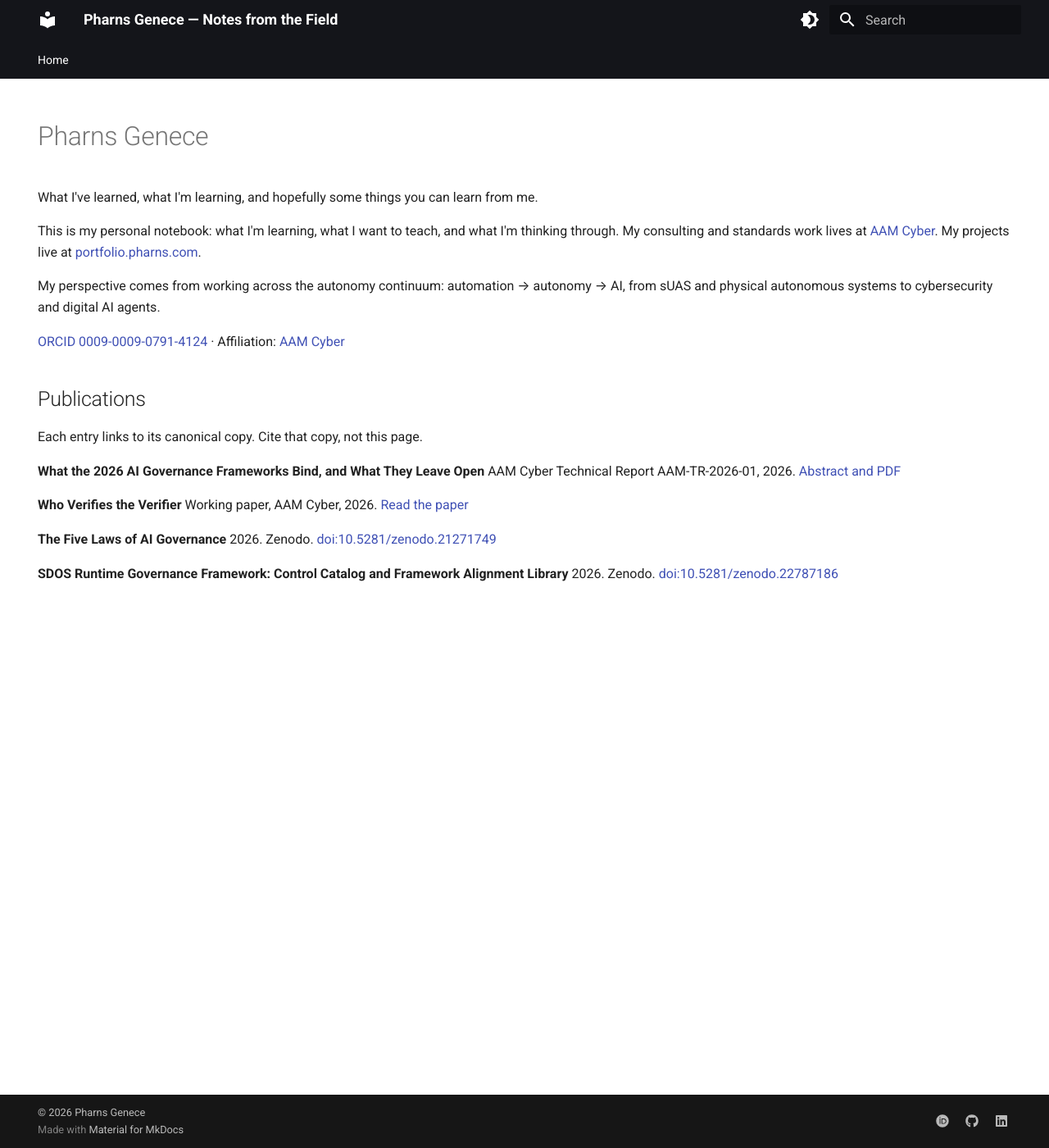
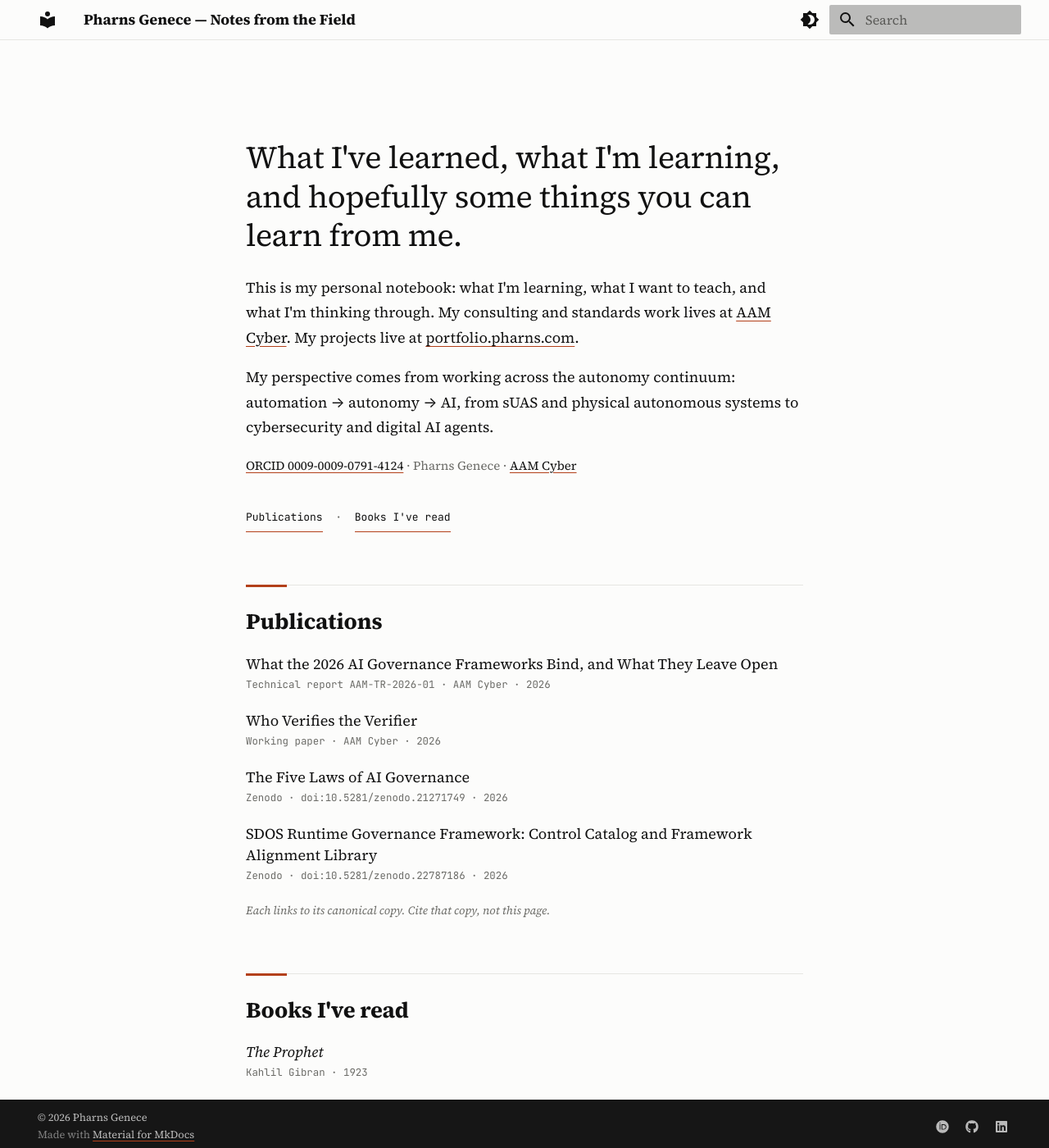
Before and after one commit to Pharns/research, an MkDocs documentation site: the page built from docs/index.md, in a window 1280 px wide and 1400 px high. Shown: the whole window at 82% size. Built offline with MkDocs 1.6.1 and Material for MkDocs 9.7.7, drawn with Linux system fonts in a browser that asks for light colours.

Commit message:
Design: quiet typographic theme, prominent sections, Books I've read
- Source Serif 4 + JetBrains Mono, one accent, custom light/dark palette
- Home as one reading column; publications as a plain list
- Large section headings with jump links under the intro
- New section: Books I've read (The Prophet, Kahlil Gibran)
- Notebook stage labels (Learning / Developing / Learned) styled for when
  the notebook is unhidden; notebook stays hidden

```diff
--- /dev/null
+++ b/docs/assets/site.css
@@ -0,0 +1,155 @@
+/* Notes from the Field — quiet, typographic. One accent, two typefaces. */
+
+[data-md-color-scheme="default"] {
+  --md-primary-fg-color: #FCFCFB;
+  --md-primary-fg-color--light: #FCFCFB;
+  --md-primary-fg-color--dark: #FCFCFB;
+  --md-primary-bg-color: #111111;
+  --md-primary-bg-color--light: #5A5A57;
+  --md-accent-fg-color: #B3401A;
+  --md-default-bg-color: #FCFCFB;
+  --md-default-fg-color: #111111;
+  --md-default-fg-color--light: #5A5A57;
+  --md-default-fg-color--lighter: #8A8A86;
+  --md-default-fg-color--lightest: #E6E6E2;
+  --md-typeset-color: #111111;
+  --md-typeset-a-color: #111111;
+  --nf-muted: #6B6B67;
+  --nf-rule: #E6E6E2;
+  --nf-stage-learning: #B3401A;
+  --nf-stage-developing: #8A6A12;
+  --nf-stage-learned: #2F5D46;
+}
+
+[data-md-color-scheme="slate"] {
+  --md-hue: 150;
+  --md-primary-fg-color: #121413;
+  --md-primary-fg-color--light: #121413;
+  --md-primary-fg-color--dark: #121413;
+  --md-primary-bg-color: #E8E6E1;
+  --md-primary-bg-color--light: #A9A7A1;
+  --md-accent-fg-color: #E58A62;
+  --md-default-bg-color: #121413;
+  --md-default-fg-color: #E8E6E1;
+  --md-default-fg-color--light: #B5B3AD;
+  --md-default-fg-color--lighter: #8C8A85;
+  --md-default-fg-color--lightest: #2A2D2B;
+  --md-typeset-color: #E8E6E1;
+  --md-typeset-a-color: #E8E6E1;
+  --nf-muted: #A3A19B;
+  --nf-rule: #2A2D2B;
+  --nf-stage-learning: #E58A62;
+  --nf-stage-developing: #D9B45A;
+  --nf-stage-learned: #7FBF9A;
+}
+
+/* Header: page-coloured, hairline rule, no shadow */
+.md-header,
+.md-header--shadow {
+  box-shadow: none;
+  border-bottom: 1px solid var(--nf-rule);
+}
+.md-header__topic:first-child { font-weight: 600; }
+
+/* Links: underline in the accent colour */
+.md-typeset a {
+  text-decoration: underline;
+  text-decoration-color: var(--md-accent-fg-color);
+  text-underline-offset: 0.2em;
+}
+.md-typeset a:hover { color: var(--md-accent-fg-color); }
+
+/* Home: one narrow reading column */
+.home {
+  max-width: 34rem;
+  margin: 0 auto;
+  padding-top: 3.5rem;
+}
+.home h1 {
+  font-size: 1.9rem;
+  font-weight: 400;
+  line-height: 1.25;
+  letter-spacing: -0.01em;
+  color: var(--md-default-fg-color);
+  margin: 0 0 1.2rem;
+}
+.home > p {
+  font-size: 0.9rem;
+  line-height: 1.7;
+}
+.home .orcid { font-size: 0.75rem; color: var(--nf-muted); }
+
+/* Section headings: full serif heading with a short accent rule above */
+.home h2 {
+  font-size: 1.35rem;
+  font-weight: 600;
+  line-height: 1.2;
+  letter-spacing: -0.005em;
+  color: var(--md-default-fg-color);
+  margin: 3.2rem 0 1.1rem;
+  padding-top: 1.4rem;
+  border-top: 1px solid var(--nf-rule);
+  position: relative;
+}
+.home h2::before {
+  content: "";
+  position: absolute;
+  top: -1px;
+  left: 0;
+  width: 2.5rem;
+  height: 3px;
+  background: var(--md-accent-fg-color);
+}
+.home h2 .headerlink { display: none; }
+
+/* Jump links under the intro */
+.home .jump {
+  font-family: var(--md-code-font-family);
+  font-size: 0.65rem;
+  color: var(--nf-muted);
+  margin-top: 1.6rem;
+}
+.home .jump a {
+  display: inline-block;
+  padding: 0.5rem 0;
+  text-decoration: none;
+  color: var(--md-default-fg-color);
+  border-bottom: 1px solid var(--md-accent-fg-color);
+  line-height: 1.2;
+}
+.home .jump a:hover { color: var(--md-accent-fg-color); }
+
+/* Publications: title line + mono meta line, no cards */
+.home .pub { margin: 0 0 1.1rem; line-height: 1.45; font-size: 0.9rem; }
+.home .pub a { text-decoration: none; }
+.home .pub a:hover { text-decoration: underline; text-decoration-color: var(--md-accent-fg-color); }
+.home .pub-meta {
+  display: block;
+  margin-top: 0.15rem;
+  font-family: var(--md-code-font-family);
+  font-size: 0.62rem;
+  color: var(--nf-muted);
+}
+.home .pub-note { font-size: 0.7rem; font-style: italic; color: var(--nf-muted); }
+
+/* Notebook: learning stages are blog categories, shown as small mono labels */
+.md-post__meta a[href*="category/learning"],
+.md-post__meta a[href*="category/developing"],
+.md-post__meta a[href*="category/learned"] {
+  font-family: var(--md-code-font-family);
+  font-size: 0.6rem;
+  letter-spacing: 0.08em;
+  text-transform: uppercase;
+  text-decoration: none;
+  border: 1px solid currentColor;
+  border-radius: 999px;
+  padding: 0.1rem 0.5rem;
+}
+.md-post__meta a[href*="category/learning"] { color: var(--nf-stage-learning); }
+.md-post__meta a[href*="category/developing"] { color: var(--nf-stage-developing); }
+.md-post__meta a[href*="category/learned"] { color: var(--nf-stage-learned); }
+
+/* Tabs (used once the Notebook is unhidden): page-coloured, small mono */
+.md-tabs { background: var(--md-default-bg-color); color: var(--md-default-fg-color--light); border-bottom: 1px solid var(--nf-rule); }
+.md-tabs__link { font-family: var(--md-code-font-family); font-size: 0.62rem; opacity: 1; }
+.md-tabs__item--active .md-tabs__link { color: var(--md-accent-fg-color); }
--- a/docs/index.md
+++ b/docs/index.md
@@ -4,30 +4,45 @@ hide:
   - toc
 ---
 
-# Pharns Genece
+<div class="home" markdown>
 
-What I've learned, what I'm learning, and hopefully some things you can learn from me.
+# What I've learned, what I'm learning, and hopefully some things you can learn from me.
 
 This is my personal notebook: what I'm learning, what I want to teach, and what I'm thinking through. My consulting and standards work lives at [AAM Cyber](https://aamcyber.com/). My projects live at [portfolio.pharns.com](https://portfolio.pharns.com/).
 
 My perspective comes from working across the autonomy continuum: automation → autonomy → AI, from sUAS and physical autonomous systems to cybersecurity and digital AI agents.
 
-[ORCID 0009-0009-0791-4124](https://orcid.org/0009-0009-0791-4124){rel="me"} · Affiliation: [AAM Cyber](https://aamcyber.com/)
+[ORCID 0009-0009-0791-4124](https://orcid.org/0009-0009-0791-4124){rel="me"} · Pharns Genece · [AAM Cyber](https://aamcyber.com/)
+{: .orcid }
+
+[Publications](#publications) &nbsp;·&nbsp; [Books I've read](#books-ive-read)
+{: .jump }
 
 ## Publications
 
-Each entry links to its canonical copy. Cite that copy, not this page.
+[What the 2026 AI Governance Frameworks Bind, and What They Leave Open](https://aamcyber.com/research/2026-ai-governance-frameworks/)
+<span class="pub-meta">Technical report AAM-TR-2026-01 · AAM Cyber · 2026</span>
+{: .pub }
 
-**What the 2026 AI Governance Frameworks Bind, and What They Leave Open**
-AAM Cyber Technical Report AAM-TR-2026-01, 2026.
-[Abstract and PDF](https://aamcyber.com/research/2026-ai-governance-frameworks/)
+[Who Verifies the Verifier](https://aamcyber.com/insights/who-verifies-the-verifier/)
+<span class="pub-meta">Working paper · AAM Cyber · 2026</span>
+{: .pub }
 
-**Who Verifies the Verifier**
-Working paper, AAM Cyber, 2026.
-[Read the paper](https://aamcyber.com/insights/who-verifies-the-verifier/)
+[The Five Laws of AI Governance](https://doi.org/10.5281/zenodo.21271749)
+<span class="pub-meta">Zenodo · doi:10.5281/zenodo.21271749 · 2026</span>
+{: .pub }
 
-**The Five Laws of AI Governance**
-2026. Zenodo. [doi:10.5281/zenodo.21271749](https://doi.org/10.5281/zenodo.21271749)
+[SDOS Runtime Governance Framework: Control Catalog and Framework Alignment Library](https://doi.org/10.5281/zenodo.22787186)
+<span class="pub-meta">Zenodo · doi:10.5281/zenodo.22787186 · 2026</span>
+{: .pub }
 
-**SDOS Runtime Governance Framework: Control Catalog and Framework Alignment Library**
-2026. Zenodo. [doi:10.5281/zenodo.22787186](https://doi.org/10.5281/zenodo.22787186)
+Each links to its canonical copy. Cite that copy, not this page.
+{: .pub-note }
+
+## Books I've read
+
+*The Prophet*
+<span class="pub-meta">Kahlil Gibran · 1923</span>
+{: .pub }
+
+</div>
--- a/mkdocs.yml
+++ b/mkdocs.yml
@@ -7,23 +7,25 @@ copyright: © 2026 Pharns Genece
 theme:
   name: material
   custom_dir: overrides
+  font:
+    text: Source Serif 4
+    code: JetBrains Mono
   palette:
     - media: "(prefers-color-scheme: light)"
       scheme: default
-      primary: black
-      accent: indigo
+      primary: custom
+      accent: custom
       toggle:
         icon: material/brightness-4
         name: Dark mode
     - media: "(prefers-color-scheme: dark)"
       scheme: slate
-      primary: black
-      accent: indigo
+      primary: custom
+      accent: custom
       toggle:
         icon: material/brightness-7
         name: Light mode
   features:
-    - navigation.tabs
     - navigation.top
     - content.code.copy
 
@@ -38,12 +40,16 @@ plugins:
 markdown_extensions:
   - admonition
   - attr_list
+  - md_in_html
   - footnotes
   - tables
   - toc:
       permalink: true
   - pymdownx.superfences
   - pymdownx.highlight
+
+extra_css:
+  - assets/site.css
 
 nav:
   - Home: index.md
```
